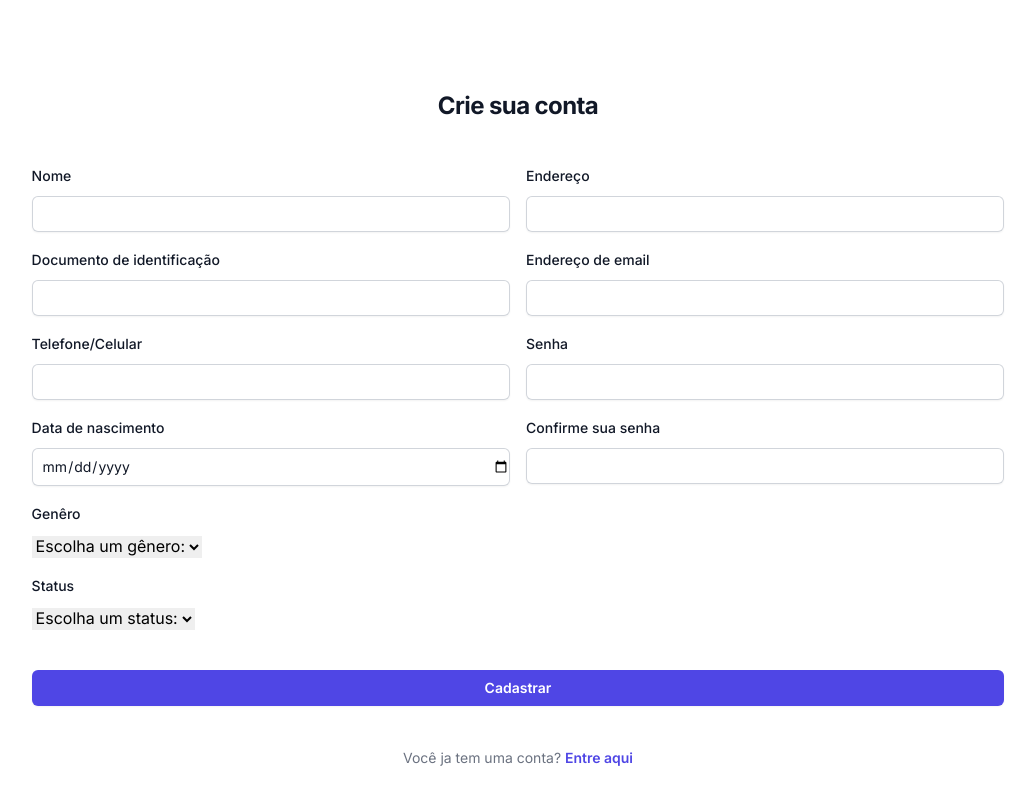
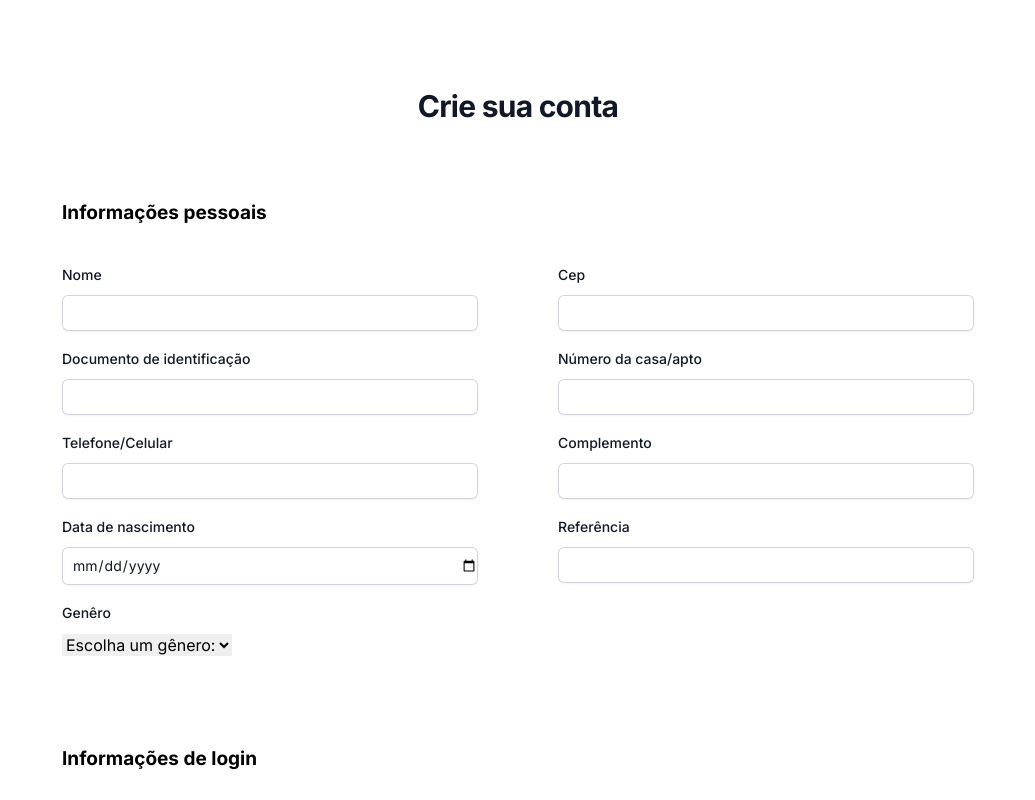
Before and after one commit to GGNOOB1/front-clientes, a Next.js app: page /cadastro in a window 1280 px wide. Shown: the top 800 px of the page, without its empty margins (122-1157 px from the left). Built offline with nearby package versions, Linux system fonts and the light colour scheme.

Commit message:
Add: Fluxo de cadastro com css

```diff
--- /dev/null
+++ b/src/app/cadastro/page.css
@@ -0,0 +1,47 @@
+input {
+    padding-left: 10px;
+}
+
+.divForm1 {
+    width: 75% !important;
+}
+
+
+
+/* .globalButton {
+    background-color: #004e7f;
+  } */
+
+.campoCadastro {
+    margin-bottom: 10px !important;
+}
+
+
+.infoPessoal,
+.infoLogin {
+    font-size: 19px;
+    font-weight: bold;
+
+    z-index: 1;
+    /* Garante que o <h1> fique sobre as divs */
+    text-align: left;
+    background-color: rgba(255, 255, 255, 0.8);
+    /* Adicione um fundo transparente para melhor legibilidade */
+
+    margin: 35px 0;
+    /* border: 1px solid #4f46e5; */
+}
+
+.infoLogin {
+    margin-top: 0 !important;
+}
+
+.textoCrie {
+    font-size: 30px;
+}
+
+
+.divForm2 {
+    margin-top: 0 !important;
+    margin: auto;
+}
--- a/src/app/cadastro/page.tsx
+++ b/src/app/cadastro/page.tsx
@@ -1,23 +1,30 @@
 "use client";
 
+import { InputMask } from "@react-input/mask";
+import "./page.css";
 import { apiCadastro } from "@/utils/apiUrl";
 import { useRouter } from "next/navigation";
-import { useState } from "react";
+import { useEffect, useState } from "react";
+import Swal from "sweetalert2";
 
 export default function Cadastro() {
   const router = useRouter();
-  const [isLoading, setLoading] = useState(false);
+  const [isLoading, setIsLoading] = useState(false);
+  const [loadingText, setLoadingText] = useState("Carregando");
 
   const [identify_document, setIdentify_document] = useState(0);
   const [name, setName] = useState("");
   const [phone, setPhone] = useState("");
-  const [address, setAddress] = useState("");
   const [birthdate, setBirthdate] = useState("");
   const [email, setEmail] = useState("");
   const [gender, setGender] = useState("");
   const [status, setStatus] = useState(0);
   const [password, setPassword] = useState("");
   const [confirmPassword, setConfirmPassword] = useState("");
+  const [cep, setCep] = useState("");
+  const [number, setNumber] = useState("");
+  const [reference, setReference] = useState("");
+  const [complement, setComplement] = useState("");
 
   const setarEmail = (e: any) => {
     setEmail(e.target.value);
@@ -35,27 +42,60 @@ export default function Cadastro() {
   const setarTelefone = (e: any) => {
     setPhone(e.target.value);
   };
-  const setarEndereco = (e: any) => {
-    setAddress(e.target.value);
-  };
   const setarDataNascimento = (e: any) => {
     setBirthdate(e.target.value);
   };
   const setarGenero = (e: any) => {
     setGender(e.target.value);
   };
-  const setarStatus = (e: any) => {
-    setStatus(parseInt(e.target.value));
-  };
   const setarConfirmSenha = (e: any) => {
     setConfirmPassword(e.target.value);
   };
 
+  const setarCep = (e: any) => {
+    const valorDigitado = e.target.value;
+    setCep(valorDigitado);
+  };
+  const setarNum = (e: any) => {
+    setNumber(e.target.value);
+  };
+  const setarComplemento = (e: any) => {
+    setComplement(e.target.value);
+  };
+  const setarReferencia = (e: any) => {
+    setReference(e.target.value);
+  };
+
+  const updateLoadingText = () => {
+    setLoadingText((prevText) => {
+      if (prevText === "Carregando...") {
+        return "Carregando";
+      } else {
+        return prevText + ".";
+      }
+    });
+  };
+
+  useEffect(() => {
+    let interval: any;
+
+    if (isLoading) {
+      interval = setInterval(updateLoadingText, 500); // Atualize a cada meio segundo
+    } else {
+      setLoadingText("Carregando"); // Reinicie o texto quando não estiver carregando
+    }
+
+    return () => {
+      clearInterval(interval); // Limpe o intervalo ao desmontar o componente
+    };
+  }, [isLoading]);
+
   const envioForm = async (e: React.FormEvent<HTMLFormElement>) => {
     e.preventDefault();
+    setIsLoading(true);
 
     try {
-      const response = await fetch(apiCadastro.api_online, {
+      const response = await fetch(apiCadastro.api_local, {
         method: "POST",
         headers: {
           "Content-Type": "application/json",
@@ -68,29 +108,32 @@ export default function Cadastro() {
           name,
           phone,
           identify_document,
-          address,
           birthdate,
           gender,
           status,
+          cep,
+          number,
+          complement,
+          reference,
         }),
       });
 
       if (response.ok) {
         const data = await response.json();
-        console.log("Cadastro bem sucedido!", data);
+        Swal.fire("Cadastrado com sucesso!", data.message, "success");
         router.push("/login");
       } else {
         if (response.status === 400) {
           const errorData = await response.json();
           console.log(errorData);
+          const message = errorData.erro || "Confirme suas informações";
+          Swal.fire("Falha ao cadastrar!", message, "error");
         }
       }
     } catch (error) {
-      console.log("Erro ao enviar solicitação de cadastro", error);
+      console.error("Erro ao enviar solicitação de cadastro", error);
     } finally {
-      setTimeout(() => {
-        setLoading(false);
-      }, 3000);
+      setIsLoading(false);
     }
   };
 
@@ -98,15 +141,16 @@ export default function Cadastro() {
     <>
       <div className="flex min-h-full flex-1 flex-col justify-center px-6 py-12 lg:px-8">
         <div className="sm:mx-auto sm:w-full sm:max-w-sm">
-          <h2 className="mt-10 text-center text-2xl font-bold leading-9 tracking-tight text-gray-900">
+          <h2 className="mt-10 text-center text-2xl font-bold leading-9 tracking-tight text-gray-900 textoCrie">
             Crie sua conta
           </h2>
         </div>
 
-        <div className="mt-10 md:mx-auto sm:w-full sm:max-w-x1 divForm">
+        <div className="mt-10 md:mx-auto sm:w-full sm:max-w-x1 divForm1">
           <form className="space-y-6" onSubmit={envioForm}>
+            <h1 className="infoPessoal">Informações pessoais</h1>
             <div className="flex">
-              <div className="w-1/2 mr-4">
+              <div className="w-1/2 mr-20">
                 <div className="mb-4">
                   <label
                     htmlFor="name"
@@ -203,104 +247,91 @@ export default function Cadastro() {
                     </select>
                   </div>
                 </div>
-
-                <div className="mb-4">
-                  <label
-                    htmlFor="status"
-                    className="block text-sm font-medium leading-6 text-gray-900"
-                  >
-                    Status
-                  </label>
-                  <div className="mt-2">
-                    <select required onChange={setarStatus}>
-                      <option>Escolha um status: </option>
-                      <option value={"1"}>Ativo</option>
-                      <option value={"0"}>Desativado</option>
-                    </select>
-                  </div>
-                </div>
+                <br />
+                <br />
+                <br />
               </div>
               <div className="w-1/2">
                 <div className="mb-4">
                   <label
-                    htmlFor="address"
+                    htmlFor="cep"
                     className="block text-sm font-medium leading-6 text-gray-900"
                   >
-                    Endereço
+                    Cep
                   </label>
                   <div className="mt-2">
                     <input
-                      id="address"
-                      name="address"
+                      id="cep"
+                      name="cep"
                       type="text"
-                      autoComplete="address"
+                      autoComplete="cep"
                       required
                       className="block w-full rounded-md border-0 py-1.5 text-gray-900 shadow-sm ring-1 ring-inset ring-gray-300 placeholder:text-gray-400 focus:ring-2 focus:ring-inset focus:ring-indigo-600 sm:text-sm sm:leading-6"
-                      onChange={setarEndereco}
+                      onChange={setarCep}
                     />
                   </div>
                 </div>
-
-                {/* <div className="mb-4">
+                <div className="mb-4">
                   <label
-                    htmlFor="city"
+                    htmlFor="number"
                     className="block text-sm font-medium leading-6 text-gray-900"
                   >
-                    Cidade
+                    Número da casa/apto
                   </label>
                   <div className="mt-2">
                     <input
-                      id="city"
-                      name="city"
+                      id="number"
+                      name="number"
                       type="text"
-                      autoComplete="city"
+                      autoComplete="number"
                       required
                       className="block w-full rounded-md border-0 py-1.5 text-gray-900 shadow-sm ring-1 ring-inset ring-gray-300 placeholder:text-gray-400 focus:ring-2 focus:ring-inset focus:ring-indigo-600 sm:text-sm sm:leading-6"
+                      onChange={setarNum}
                     />
                   </div>
                 </div>
-
-                <div className="">
+                <div className="mb-4">
                   <label
-                    htmlFor="state"
+                    htmlFor="complement"
                     className="block text-sm font-medium leading-6 text-gray-900"
                   >
-                    Estado
+                    Complemento
                   </label>
                   <div className="mt-2">
-                    <select>
-                      <option>Escolha seu estado</option>
-                      <option value="AC">Acre</option>
-                      <option value="AL">Alagoas</option>
-                      <option value="AP">Amapá</option>
-                      <option value="AM">Amazonas</option>
-                      <option value="BA">Bahia</option>
-                      <option value="CE">Ceará</option>
-                      <option value="DF">Distrito Federal</option>
-                      <option value="ES">Espírito Santo</option>
-                      <option value="GO">Goiás</option>
-                      <option value="MA">Maranhão</option>
-                      <option value="MT">Mato Grosso</option>
-                      <option value="MS">Mato Grosso do Sul</option>
-                      <option value="MG">Minas Gerais</option>
-                      <option value="PA">Pará</option>
-                      <option value="PB">Paraíba</option>
-                      <option value="PR">Paraná</option>
-                      <option value="PE">Pernambuco</option>
-                      <option value="PI">Piauí</option>
-                      <option value="RJ">Rio de Janeiro</option>
-                      <option value="RN">Rio Grande do Norte</option>
-                      <option value="RS">Rio Grande do Sul</option>
-                      <option value="RO">Rondônia</option>
-                      <option value="RR">Roraima</option>
-                      <option value="SC">Santa Catarina</option>
-                      <option value="SP">São Paulo</option>
-                      <option value="SE">Sergipe</option>
-                      <option value="TO">Tocantins</option>
-                    </select>
+                    <input
+                      id="complement"
+                      name="complement"
+                      type="text"
+                      autoComplete="complement"
+                      required
+                      className="block w-full rounded-md border-0 py-1.5 text-gray-900 shadow-sm ring-1 ring-inset ring-gray-300 placeholder:text-gray-400 focus:ring-2 focus:ring-inset focus:ring-indigo-600 sm:text-sm sm:leading-6"
+                      onChange={setarComplemento}
+                    />
                   </div>
-                </div> */}
-
+                </div>
+                <div className="mb-4">
+                  <label
+                    htmlFor="reference"
+                    className="block text-sm font-medium leading-6 text-gray-900"
+                  >
+                    Referência
+                  </label>
+                  <div className="mt-2">
+                    <input
+                      id="reference"
+                      name="reference"
+                      type="text"
+                      autoComplete="reference"
+                      required
+                      className="block w-full rounded-md border-0 py-1.5 text-gray-900 shadow-sm ring-1 ring-inset ring-gray-300 placeholder:text-gray-400 focus:ring-2 focus:ring-inset focus:ring-indigo-600 sm:text-sm sm:leading-6"
+                      onChange={setarReferencia}
+                    />
+                  </div>
+                </div>
+              </div>
+            </div>
+            <div className="divForm2">
+              <h1 className="infoLogin">Informações de login</h1>
               <div className="mt-2">
                 <label
                   htmlFor="email"
@@ -360,13 +391,13 @@ export default function Cadastro() {
                 </div>
               </div>
             </div>
-            </div>
-            <div>
+
+            <div className="divBtnCadastrar">
               <button
                 type="submit"
-                className="globalButton flex w-full justify-center rounded-md bg-indigo-600 px-3 py-1.5 text-sm font-semibold leading-6 text-white shadow-sm hover:bg-indigo-500 focus-visible:outline focus-visible:outline-2 focus-visible:outline-offset-2 focus-visible:outline-indigo-600"
+                className="globalButton flex w-full justify-center rounded-md bg-indigo-600 px-3 py-1.5 text-sm font-semibold leading-6 text-white shadow-sm hover:bg-indigo-500 focus-visible:outline focus-visible:outline-2 focus-visible:outline-offset-2 focus-visible:outline-indigo-600 btnCadastrar"
               >
-                {isLoading ? "Carregando.." : "Cadastrar"}
+                {!isLoading ? "Cadastrar" : loadingText}
               </button>
             </div>
           </form>
```
Lines whose indentation alone changed are shown as unchanged.
